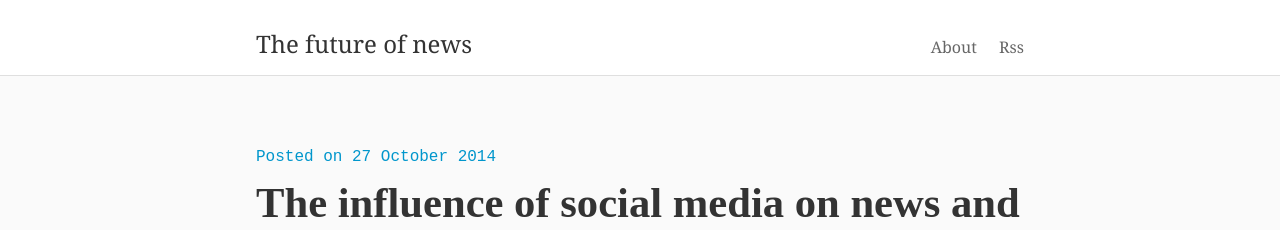
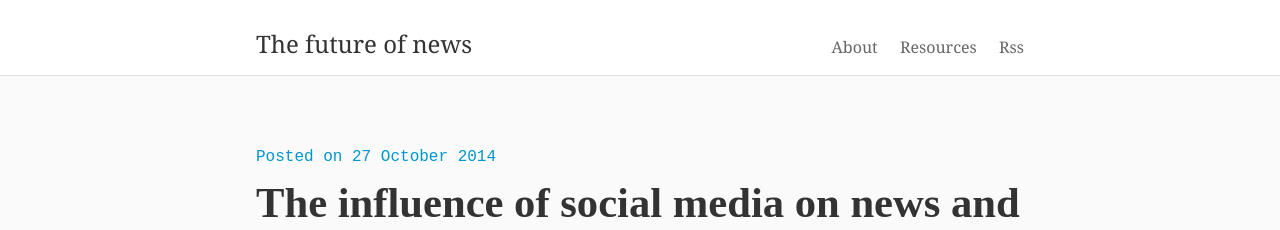
Before and after one commit to aminalhazwani/blog.newsboy.co, a Jekyll site: the page built from index.html, in a window 1280 px wide. Shown: the top 230 px of the page. Built offline with Jekyll 4.4.1, drawn with Linux system fonts in a browser that asks for light colours; the list of posts is cut into pages by our own code.

Commit message:
Silly mistakes on navigation link

```diff
--- a/_includes/navigation.html
+++ b/_includes/navigation.html
@@ -1,2 +1,3 @@
 <a href="{{ site.baseurl }}/about/">About</a>
-<a href="{{ site.baseurl }}/feed.xml/">Rss</a>
+<a href="{{ site.baseurl }}/resources/">Resources</a>
+<a href="{{ site.baseurl }}/feed.xml">Rss</a>
```
